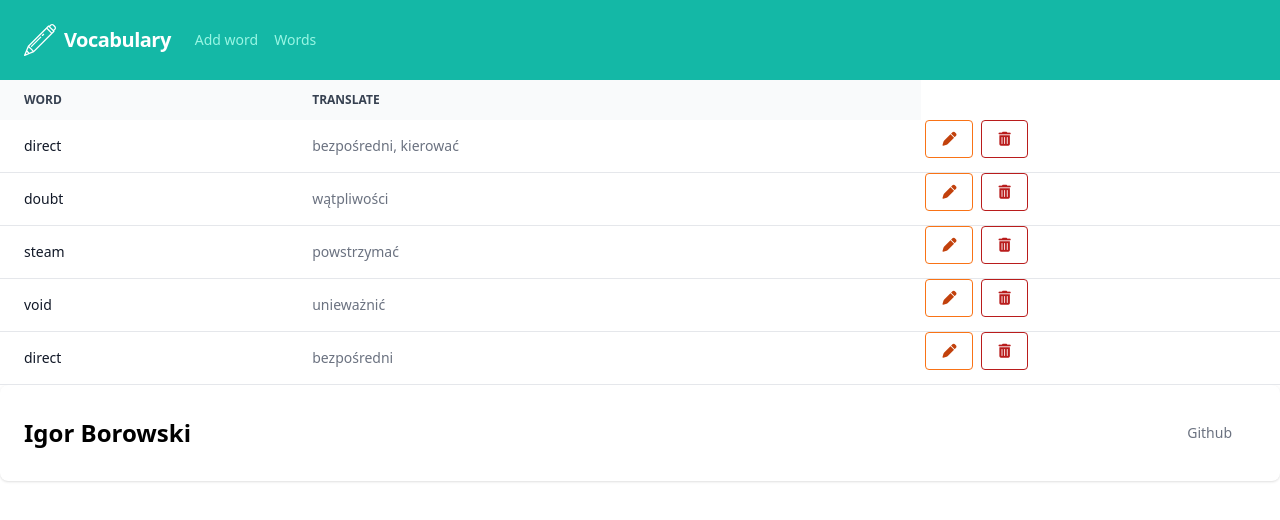
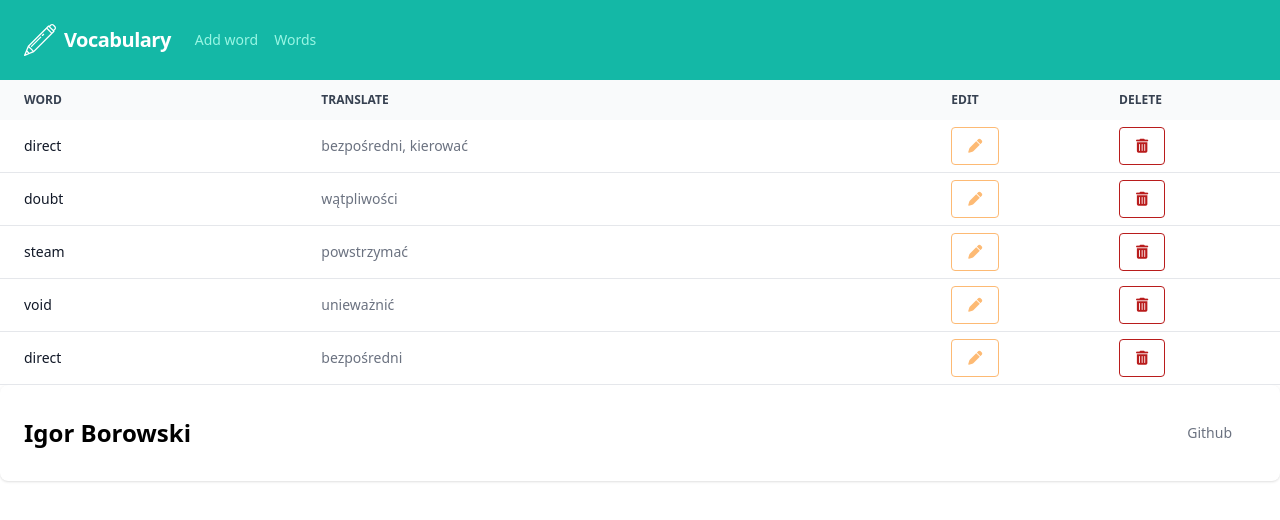
Before and after one commit to igobor94/AngularVocabularies, an Angular app: page / in a window 1280 px wide. Shown: the top 520 px of the page. Built offline with nearby package versions, Linux system fonts and the light colour scheme; data requests are answered from the project's data file.

Commit message:
finish buttons

```diff
--- a/src/app/components/home/home.component.html
+++ b/src/app/components/home/home.component.html
@@ -7,6 +7,12 @@
         </th>
         <th scope="col" class="py-3 px-6">
           Translate
+        </th>
+        <th>
+            Edit
+        </th>
+        <th>
+            Delete
         </th>
       </tr>
     </thead>
@@ -18,14 +24,19 @@
         <td class="py-4 px-6">
           {{word.translate | log}}
         </td>
+        <td>
             <button
-          class="bg-transparent hover:bg-orange-700 text-orange-700 font-semibold hover:text-white py-2 px-4 border border-orange-500 hover:border-transparent rounded mx-1">
+              class="bg-transparent hover:bg-orange-300 text-orange-300 font-semibold hover:text-white py-2 px-4 border border-orange-300 hover:border-transparent rounded">
               <i class="fa-solid fa-pen"></i>
             </button>
+        </td>
+        <td>
+
             <button
-          class="bg-transparent hover:bg-red-700 text-red-700 font-semibold hover:text-white py-2 px-4 border border-red-700 hover:border-transparent rounded mx-1">
+              class="bg-transparent hover:bg-red-700 text-red-700 font-semibold hover:text-white py-2 px-4 border border-red-700 hover:border-transparent rounded">
               <i class="fa-solid fa-trash-can"></i>
             </button>
+        </td>
       </tr>
     </tbody>
 
```
Lines whose indentation alone changed are shown as unchanged.
